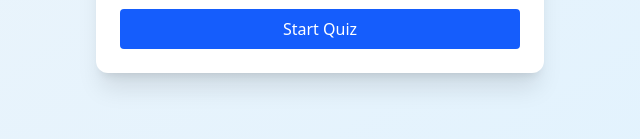
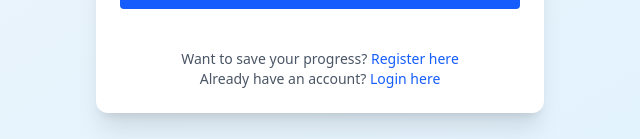
Before and after one commit to carinotj19/BrainyBox, a React (Vite) app: page / in a window 1280 px wide. Shown: the part 540-679 px from the top of the page, without its empty margins (320-960 px from the left). Built offline with nearby package versions, Linux system fonts and the light colour scheme; no server answers.

Commit message:
link login and register

```diff
--- a/src/pages/Homepage.jsx
+++ b/src/pages/Homepage.jsx
@@ -1,12 +1,13 @@
 import { useEffect, useState } from "react";
 import { useNavigate } from "react-router-dom";
+import { Link } from "react-router-dom";
 
 function HomePage() {
   const [categories, setCategories] = useState([]);
   const [form, setForm] = useState({
     category: "",
     difficulty: "easy",
-    amount: 5
+    amount: 5,
   });
   const navigate = useNavigate();
 
@@ -24,7 +25,9 @@ function HomePage() {
 
   const handleSubmit = (e) => {
     e.preventDefault();
-    navigate(`/quiz?amount=${form.amount}&category=${form.category}&difficulty=${form.difficulty}`);
+    navigate(
+      `/quiz?amount=${form.amount}&category=${form.category}&difficulty=${form.difficulty}`
+    );
   };
 
   return (
@@ -33,10 +36,14 @@ function HomePage() {
         onSubmit={handleSubmit}
         className="bg-white shadow-xl rounded-xl w-full max-w-md p-6 space-y-6 animate-fade-in"
       >
-        <h1 className="text-2xl font-bold text-center text-blue-800">🧠 BrainyBox</h1>
+        <h1 className="text-2xl font-bold text-center text-blue-800">
+          🧠 BrainyBox
+        </h1>
 
         <div>
-          <label className="block font-medium mb-1 text-gray-700">Category</label>
+          <label className="block font-medium mb-1 text-gray-700">
+            Category
+          </label>
           <select
             name="category"
             value={form.category}
@@ -54,7 +61,9 @@ function HomePage() {
         </div>
 
         <div>
-          <label className="block font-medium mb-1 text-gray-700">Difficulty</label>
+          <label className="block font-medium mb-1 text-gray-700">
+            Difficulty
+          </label>
           <select
             name="difficulty"
             value={form.difficulty}
@@ -68,7 +77,9 @@ function HomePage() {
         </div>
 
         <div>
-          <label className="block font-medium mb-1 text-gray-700">Number of Questions</label>
+          <label className="block font-medium mb-1 text-gray-700">
+            Number of Questions
+          </label>
           <input
             type="number"
             name="amount"
@@ -86,6 +97,18 @@ function HomePage() {
         >
           Start Quiz
         </button>
+
+        <div className="text-sm text-center text-gray-600 mt-4">
+          Want to save your progress?{" "}
+          <Link to="/register" className="text-blue-600 hover:underline">
+            Register here
+          </Link>
+          <br />
+          Already have an account?{" "}
+          <Link to="/login" className="text-blue-600 hover:underline">
+            Login here
+          </Link>
+        </div>
       </form>
     </div>
   );
```
